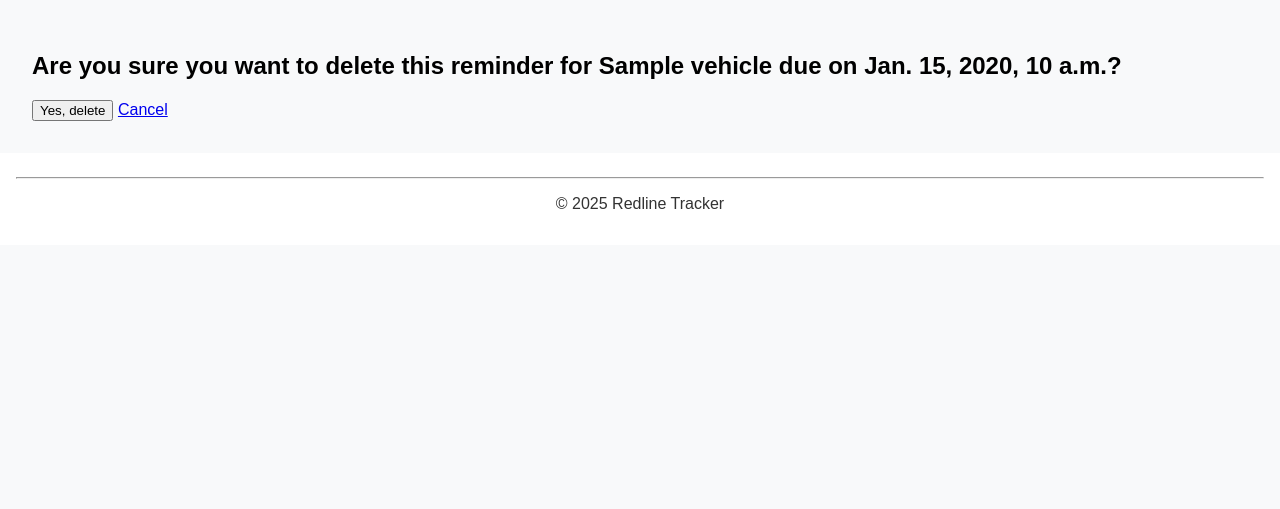
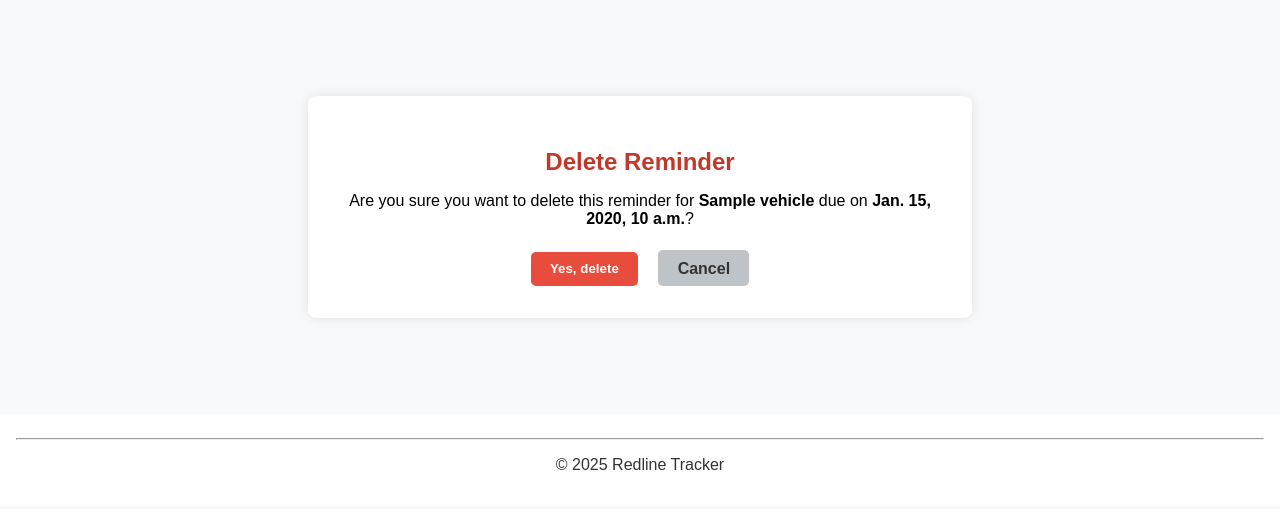
Before and after one commit to xiokevc/redline-tracker, a Django app: template templates/tracker/reminder_confirm_delete.html in a window 1280 px wide. Shown: the part 148-657 px from the top of the page. Run offline with Django 5.2, Linux system fonts and the light colour scheme; the template is opened without the code that fills it: most values are stand-ins (such as "Sample title", 1, 10 or a date in 2020).

Commit message:
reminder confirm delete css+html

```diff
--- a/static/tracker/css/reminder_confirm_delete.css
+++ b/static/tracker/css/reminder_confirm_delete.css
@@ -0,0 +1,47 @@
+.delete-reminder-container {
+    max-width: 600px;
+    margin: 4rem auto;
+    padding: 2rem;
+    background-color: #fff;
+    border-radius: 8px;
+    box-shadow: 0 0 12px rgba(0, 0, 0, 0.1);
+    text-align: center;
+}
+
+.delete-reminder-container h2 {
+    color: #c0392b;
+    margin-bottom: 1rem;
+}
+
+.delete-form {
+    margin-top: 1.5rem;
+}
+
+.btn-confirm {
+    padding: 0.6rem 1.2rem;
+    background-color: #e74c3c;
+    color: white;
+    border: none;
+    border-radius: 5px;
+    font-weight: bold;
+    cursor: pointer;
+    margin-right: 1rem;
+}
+
+.btn-confirm:hover {
+    background-color: #c0392b;
+}
+
+.btn-cancel {
+    padding: 0.6rem 1.2rem;
+    background-color: #bdc3c7;
+    color: #333;
+    text-decoration: none;
+    border-radius: 5px;
+    font-weight: bold;
+}
+
+.btn-cancel:hover {
+    background-color: #95a5a6;
+    color: white;
+}
--- a/templates/tracker/reminder_confirm_delete.html
+++ b/templates/tracker/reminder_confirm_delete.html
@@ -1,13 +1,25 @@
 {% extends "tracker/base.html" %}
+{% load static %}
 
 {% block title %}Delete Reminder{% endblock %}
 
+{% block extra_css %}
+<link rel="stylesheet" href="{% static 'tracker/css/reminder_confirm_delete.css' %}">
+{% endblock %}
+
 {% block content %}
-<h2>Are you sure you want to delete this reminder for {{ reminder.vehicle }} due on {{ reminder.due_date }}?</h2>
+<div class="delete-reminder-container">
+    <h2>Delete Reminder</h2>
+    <p>
+        Are you sure you want to delete this reminder for
+        <strong>{{ reminder.vehicle }}</strong>
+        due on <strong>{{ reminder.due_date }}</strong>?
+    </p>
 
-<form method="post">
-    {% csrf_token %}
-    <button type="submit">Yes, delete</button>
-    <a href="{% url 'vehicle_detail' reminder.vehicle.id %}">Cancel</a>
-</form>
+    <form method="post" class="delete-form">
+        {% csrf_token %}
+        <button type="submit" class="btn-confirm">Yes, delete</button>
+        <a href="{% url 'vehicle-detail' reminder.vehicle.id %}" class="btn-cancel">Cancel</a>
+    </form>
+</div>
 {% endblock %}
```
